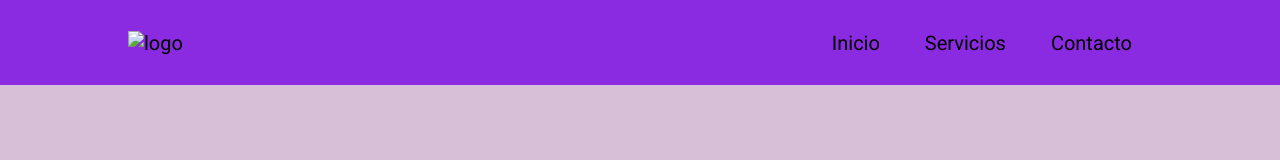
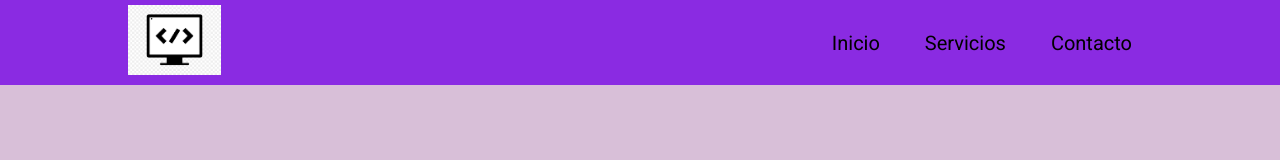
Before and after one commit to katherinevillalba/landing-page, a plain HTML site: page index.html in a window 1280 px wide. Drawn offline with Linux system fonts and the light colour scheme.

Commit message:
Update index.html

```diff
--- a/index.html
+++ b/index.html
@@ -10,7 +10,7 @@
 <body>
     <header class="header">
         <div class="logo-pagina">
-            <img  class="logo" src="logo.png" alt="logo">
+            <img  class="logo" src="logo.jpg" alt="logo">
 
         </div>
         <nav>
```
